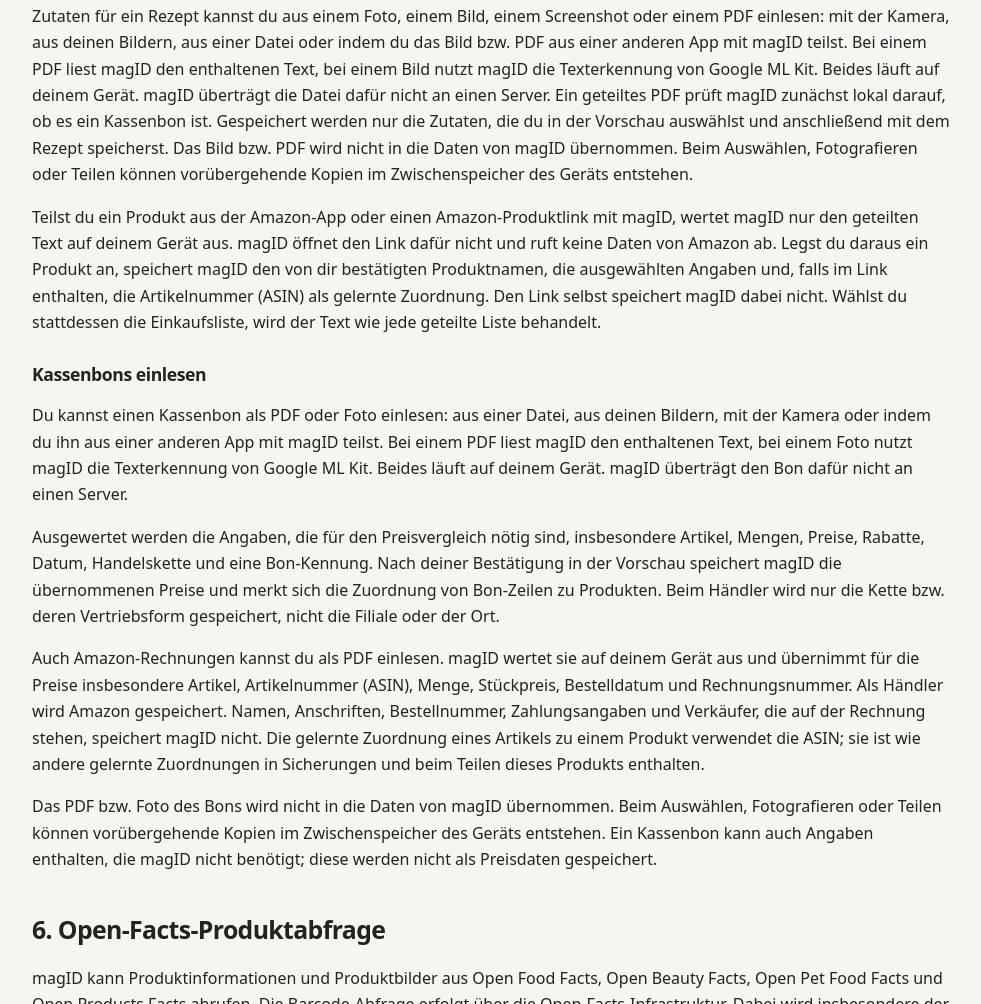
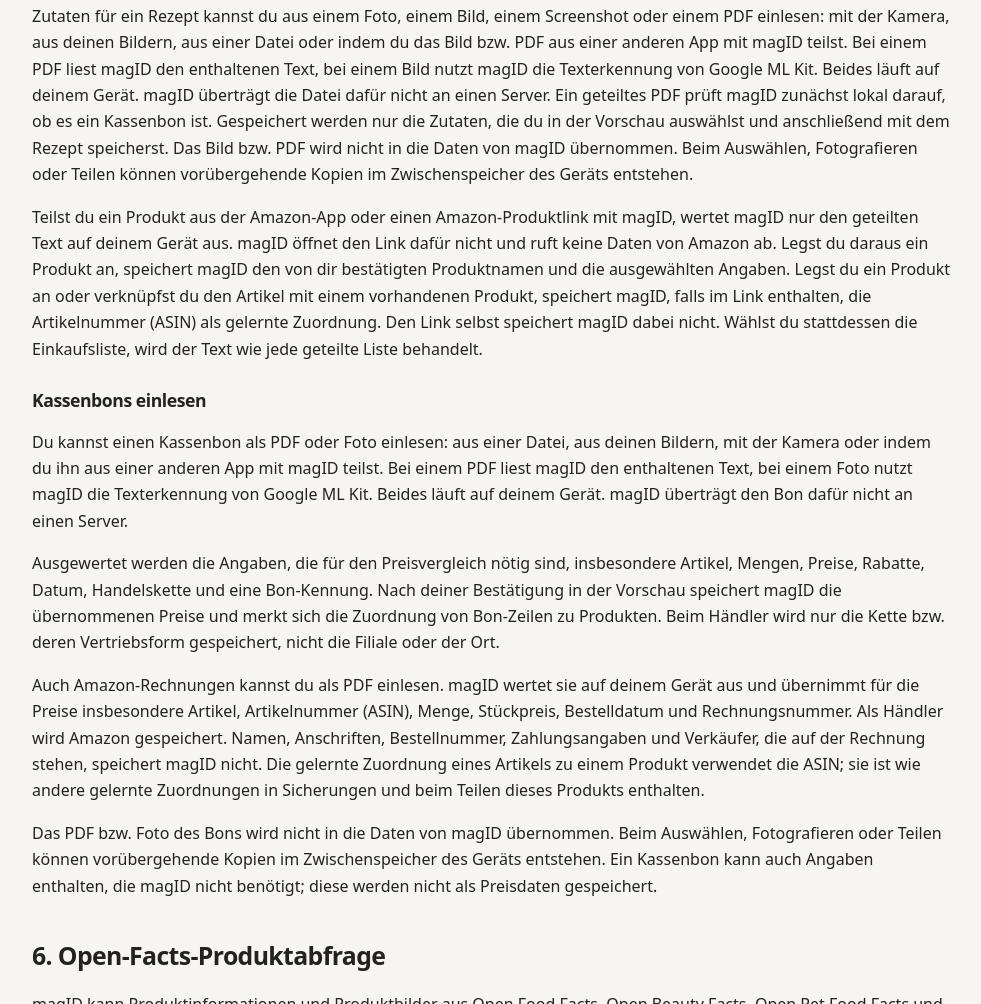
Before and after one commit to frog-fest/magID-Webseite, a plain HTML site: page datenschutz.html in a window 1280 px wide. Shown: the part 2226-3230 px from the top of the page, without its empty margins (148-1129 px from the left). Drawn offline with Linux system fonts and the light colour scheme.

Commit message:
Datenschutzerklärung: Amazon-Artikel mit Produkt verknüpfen (0.1.12)
Co-Authored-By: Claude Sonnet 5.5 <noreply@anthropic.com>

```diff
--- a/datenschutz.html
+++ b/datenschutz.html
@@ -134,8 +134,10 @@
     Teilst du ein Produkt aus der Amazon-App oder einen Amazon-Produktlink mit magID,
     wertet magID nur den geteilten Text auf deinem Gerät aus. magID öffnet den Link dafür
     nicht und ruft keine Daten von Amazon ab. Legst du daraus ein Produkt an, speichert
-    magID den von dir bestätigten Produktnamen, die ausgewählten Angaben und, falls im
-    Link enthalten, die Artikelnummer (ASIN) als gelernte Zuordnung. Den Link selbst
+    magID den von dir bestätigten Produktnamen und die ausgewählten Angaben. Legst du ein
+    Produkt an oder verknüpfst du den Artikel mit einem vorhandenen Produkt, speichert
+    magID, falls im Link enthalten, die Artikelnummer (ASIN) als gelernte Zuordnung.
+    Den Link selbst
     speichert magID dabei nicht. Wählst du stattdessen die Einkaufsliste, wird der Text
     wie jede geteilte Liste behandelt.
   </p>
```
Also changed, not shown: version_history.txt, 1 other file.
